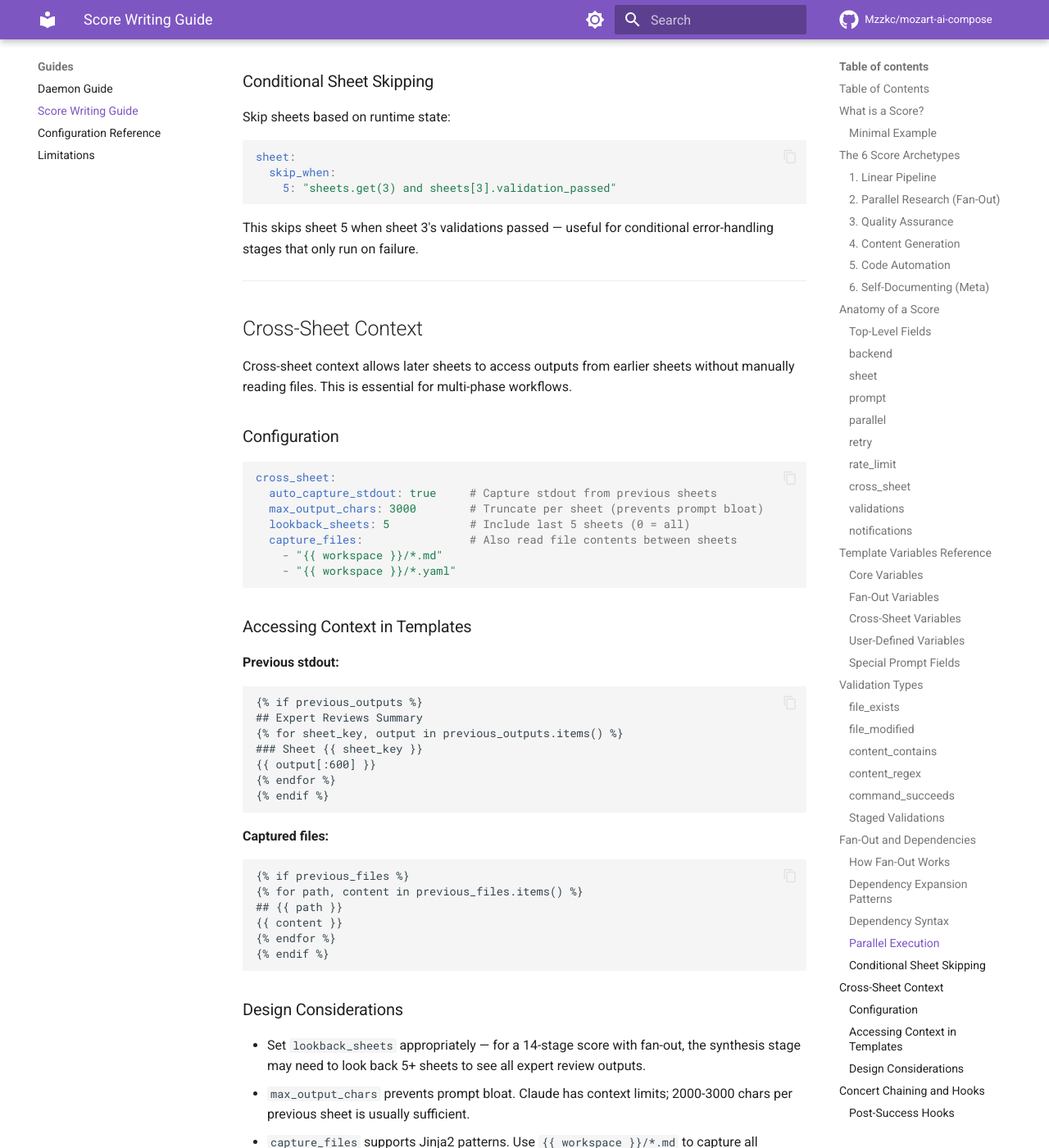
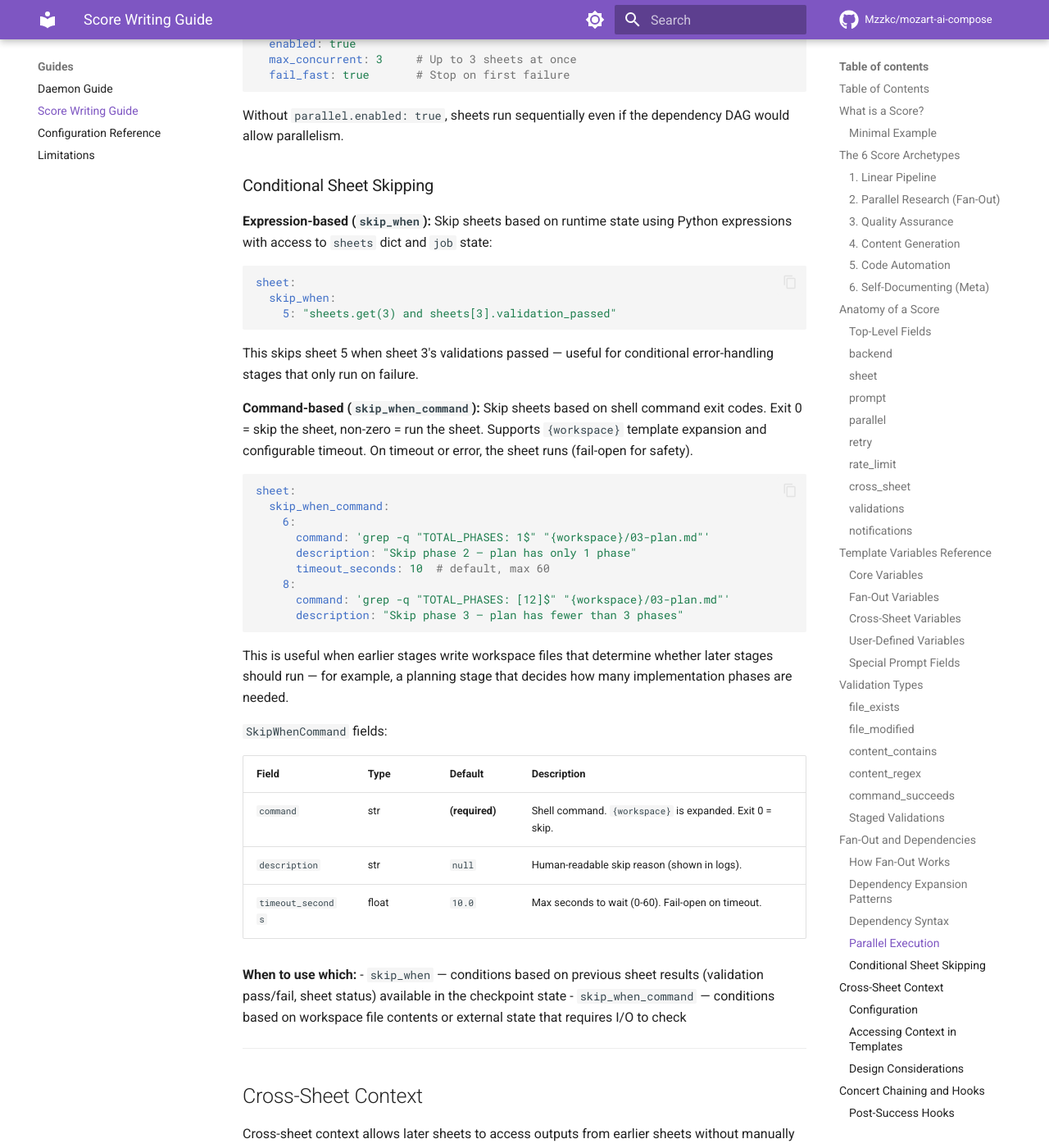
Before and after one commit to Mzzkc/mozart-ai-compose, an MkDocs documentation site: the page built from docs/score-writing-guide.md, in a window 1280 px wide and 1400 px high, scrolled down 18967 px. Shown: the whole window at 82% size. Built offline with MkDocs 1.6.1 and Material for MkDocs 9.7.7, drawn with Linux system fonts in a browser that asks for light colours; comment, search, counter and statistics services are not loaded; some of the changed text lies outside the part shown.

Commit message:
fix(score): improve issue-solver quality and document skip_when_command
- Remove prescriptive grep commands from Stage 2 investigation (let agent
  decide investigation approach)
- Loosen output templates for reviews and investigation to advisory format
- Add file_exists validations for stages 6-11 using sheet_num == N
  (safe with skip_when_command — skipped sheets never evaluate)
- Fix fragile pytest validation: use exit code instead of grepping output
- Add roadmap format hint in Stage 1 (tier list + DAG)
- Document skip_when_command in score-writing-guide.md

Co-Authored-By: Claude Opus 4.6 <noreply@anthropic.com>

````diff
--- a/docs/score-writing-guide.md
+++ b/docs/score-writing-guide.md
@@ -303,6 +303,7 @@ Defines how work is divided into sheets.
 | `dependencies` | dict[int, list[int]] | `{}` | Sheet/stage dependency DAG. See [Fan-Out and Dependencies](#fan-out-and-dependencies). |
 | `fan_out` | dict[int, int] | `{}` | Stage → instance count. See [Fan-Out and Dependencies](#fan-out-and-dependencies). |
 | `skip_when` | dict[int, str] | `{}` | Conditional skip rules. Expression evaluated with access to `sheets` dict and `job` state. |
+| `skip_when_command` | dict[int, SkipWhenCommand] | `{}` | Command-based conditional skip rules. Shell command exit 0 = skip, non-zero = run. See [Conditional Sheet Skipping](#conditional-sheet-skipping). |
 
 ### `prompt`
 
@@ -737,7 +738,8 @@ dependency DAG would allow parallelism.
 
 ### Conditional Sheet Skipping
 
-Skip sheets based on runtime state:
+**Expression-based (`skip_when`):** Skip sheets based on runtime state
+using Python expressions with access to `sheets` dict and `job` state:
 
 ```yaml
 sheet:
@@ -747,6 +749,41 @@ sheet:
 
 This skips sheet 5 when sheet 3's validations passed — useful for
 conditional error-handling stages that only run on failure.
+
+**Command-based (`skip_when_command`):** Skip sheets based on shell
+command exit codes. Exit 0 = skip the sheet, non-zero = run the sheet.
+Supports `{workspace}` template expansion and configurable timeout.
+On timeout or error, the sheet runs (fail-open for safety).
+
+```yaml
+sheet:
+  skip_when_command:
+    6:
+      command: 'grep -q "TOTAL_PHASES: 1$" "{workspace}/03-plan.md"'
+      description: "Skip phase 2 — plan has only 1 phase"
+      timeout_seconds: 10  # default, max 60
+    8:
+      command: 'grep -q "TOTAL_PHASES: [12]$" "{workspace}/03-plan.md"'
+      description: "Skip phase 3 — plan has fewer than 3 phases"
+```
+
+This is useful when earlier stages write workspace files that determine
+whether later stages should run — for example, a planning stage that
+decides how many implementation phases are needed.
+
+`SkipWhenCommand` fields:
+
+| Field | Type | Default | Description |
+|-------|------|---------|-------------|
+| `command` | str | **(required)** | Shell command. `{workspace}` is expanded. Exit 0 = skip. |
+| `description` | str | `null` | Human-readable skip reason (shown in logs). |
+| `timeout_seconds` | float | `10.0` | Max seconds to wait (0-60). Fail-open on timeout. |
+
+**When to use which:**
+- `skip_when` — conditions based on previous sheet results (validation
+  pass/fail, sheet status) available in the checkpoint state
+- `skip_when_command` — conditions based on workspace file contents or
+  external state that requires I/O to check
 
 ---
 
````
Also changed, not shown: 1 other file.
